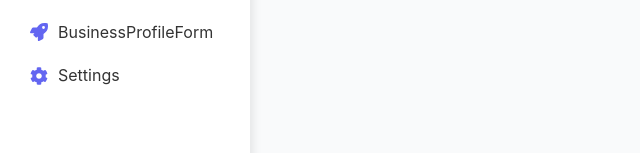
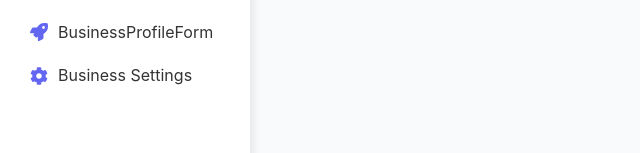
Before and after one commit to Abdimahad1/ML_based_for_small_business_investments_in_somalia, a React (Vite) app: page /sidebar in a window 1280 px wide. Shown: the part 442-595 px from the top of the page, without its empty margins (0-640 px from the left). Built offline with nearby package versions, Linux system fonts and the light colour scheme; no server answers.

Commit message:
updating....

```diff
--- a/src/App.jsx
+++ b/src/App.jsx
@@ -79,7 +79,7 @@ function App() {
         <Route path="/investors-interested" element={<InvestorsInterested />} />
         <Route path="/risk-analysis" element={<RiskAnalysis />} />
         <Route path="/BusinessProfileForm" element={<BusinessProfile />} />
-        <Route path="/BusinessOwnerSettings" element={<BusinessOwnerSettings />} />
+        <Route path="/business-owner/settings" element={<BusinessOwnerSettings />} />
         <Route path="/notifications" element={<Notifications />} />
         <Route path="/customer-view" element={<CustomerView />} />
         <Route path="/customer-products" element={<CustomerProductsPublic />} />
--- a/src/BuisnessOwner/sidebar.jsx
+++ b/src/BuisnessOwner/sidebar.jsx
@@ -113,7 +113,7 @@ const Sidebar = () => {
           <li><NavLink to="/investors-interested" className={getNavLinkClass}><FaHandshake /><span>Investors Interested</span></NavLink></li>
           <li><NavLink to="/risk-analysis" className={getNavLinkClass}><FaShieldAlt /><span>Risk Analysis</span></NavLink></li>
           <li><NavLink to="/BusinessProfileForm" className={getNavLinkClass}><FaRocket /><span>BusinessProfileForm</span></NavLink></li>
-          <li><NavLink to="/BusinessOwnerSettings" className={getNavLinkClass}><FaCog /><span>Settings</span></NavLink></li>
+          <li><NavLink to="/business-owner/settings" className={getNavLinkClass}><FaCog /><span>Business Settings</span></NavLink></li>
         </ul>
 
       </div>
```
